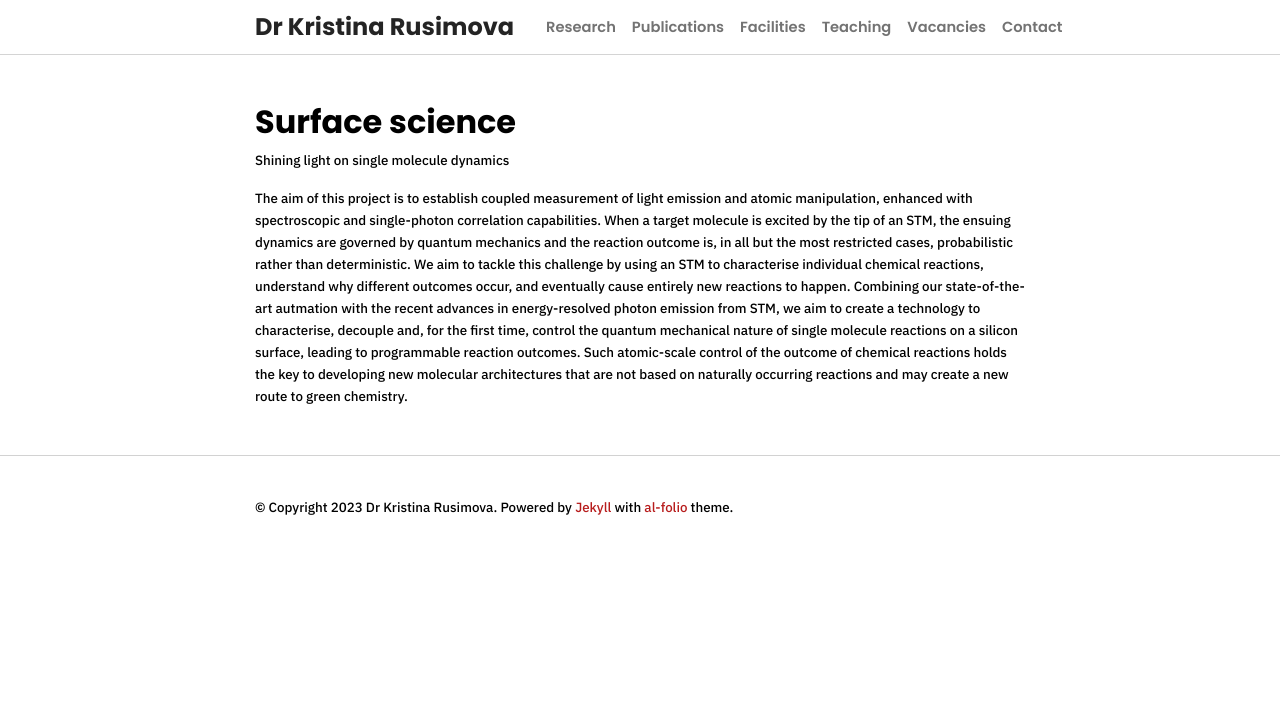
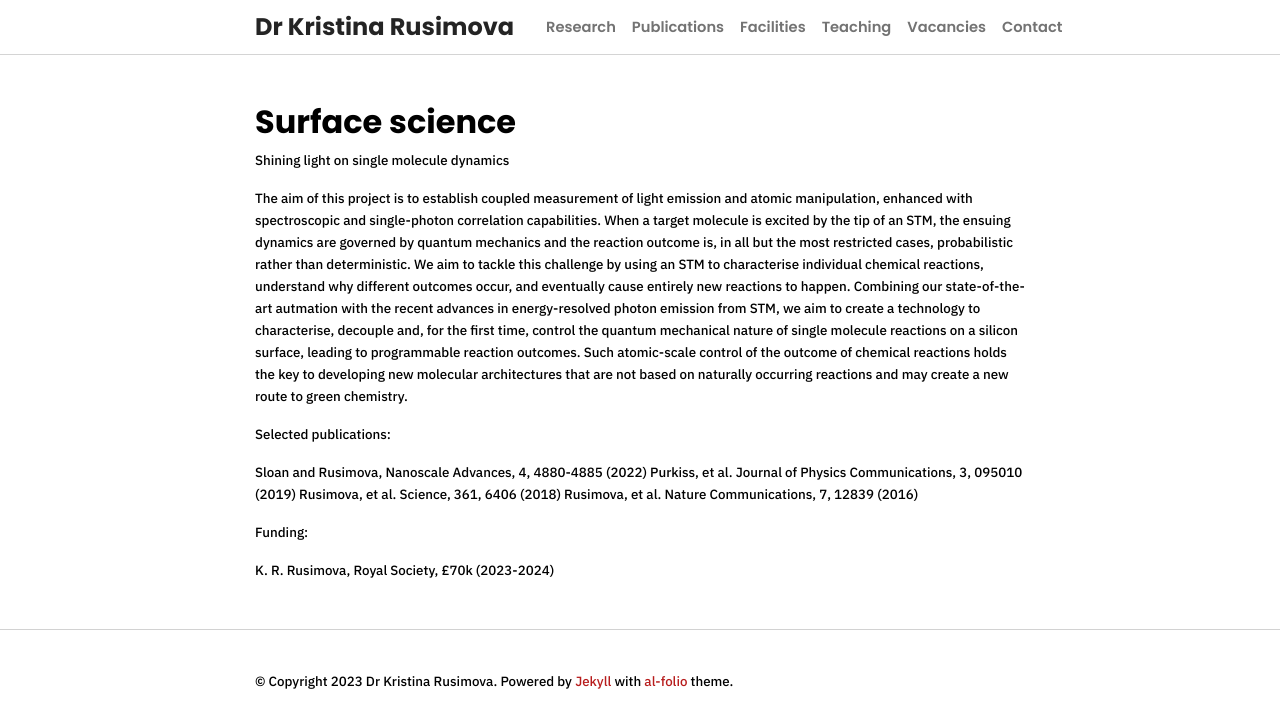
Before and after one commit to kristinarusimova/kristinarusimova.github.io, a Jekyll site: the page built from _projects/secret.md, in a window 1280 px wide. Shown: the top 728 px of the page. Built offline with Jekyll 4.4.1, drawn with Linux system fonts in a browser that asks for light colours; nearby versions of some CDN libraries; a style sheet for code colours, icons or effects is not loaded.

Commit message:
Update secret.md

```diff
--- a/_projects/secret.md
+++ b/_projects/secret.md
@@ -10,3 +10,14 @@ years:
 ---
 
 The aim of this project is to establish coupled measurement of light emission and atomic manipulation, enhanced with spectroscopic and single-photon correlation capabilities. When a target molecule is excited by the tip of an STM, the ensuing dynamics are governed by quantum mechanics and the reaction outcome is, in all but the most restricted cases, probabilistic rather than deterministic. We aim to tackle this challenge  by using an STM to characterise individual chemical reactions, understand why different outcomes occur, and eventually cause  entirely new reactions to happen. Combining our state-of-the-art autmation with the recent advances in energy-resolved photon emission from STM, we aim to create a technology to characterise, decouple and, for the first time, control the quantum mechanical nature of single molecule reactions on a silicon surface, leading to programmable reaction outcomes. Such atomic-scale control of the outcome of chemical reactions holds the key to developing new molecular architectures that are not based on naturally occurring reactions and may create a new route to green chemistry.
+
+Selected publications:
+
+Sloan and Rusimova, Nanoscale Advances, 4, 4880-4885 (2022)
+Purkiss, et al. Journal of Physics Communications, 3, 095010 (2019)
+Rusimova, et al. Science, 361, 6406 (2018)
+Rusimova, et al. Nature Communications, 7, 12839 (2016)
+
+Funding:
+
+K. R. Rusimova, Royal Society, £70k (2023-2024)
```
